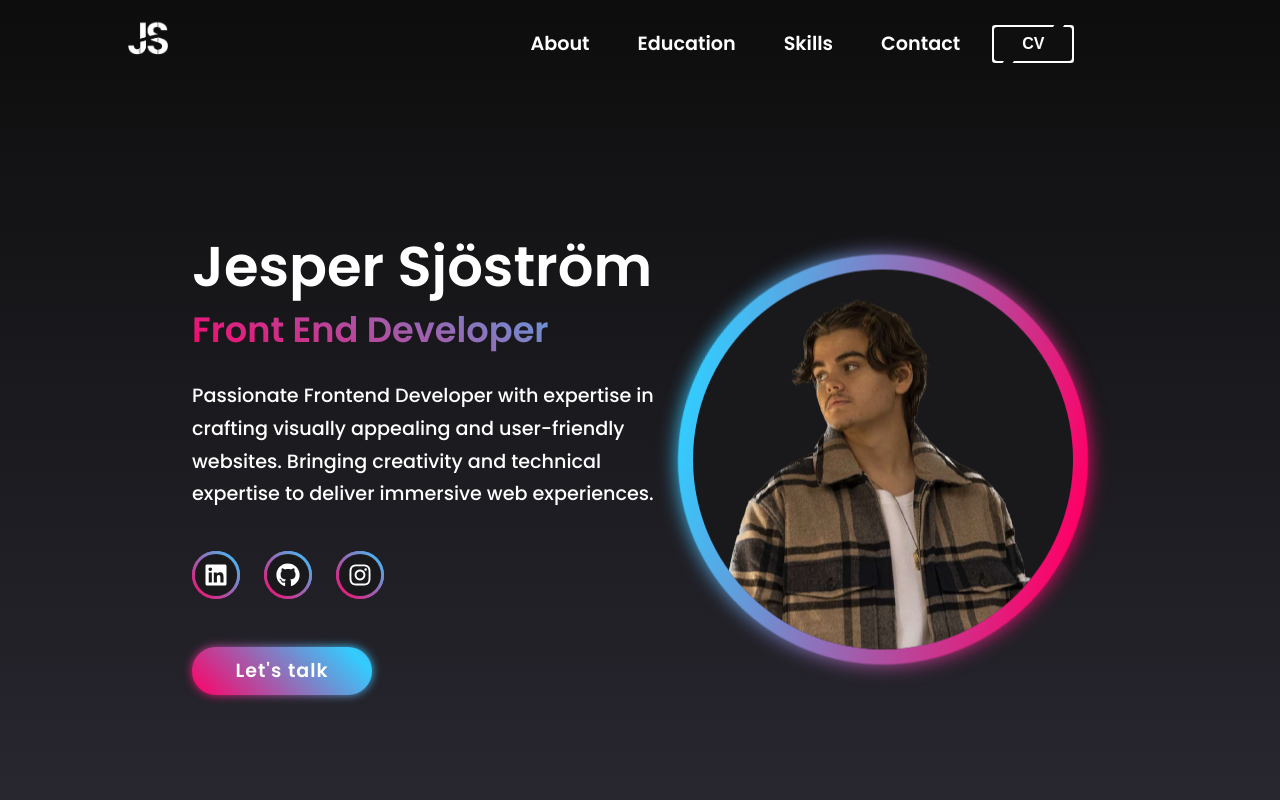
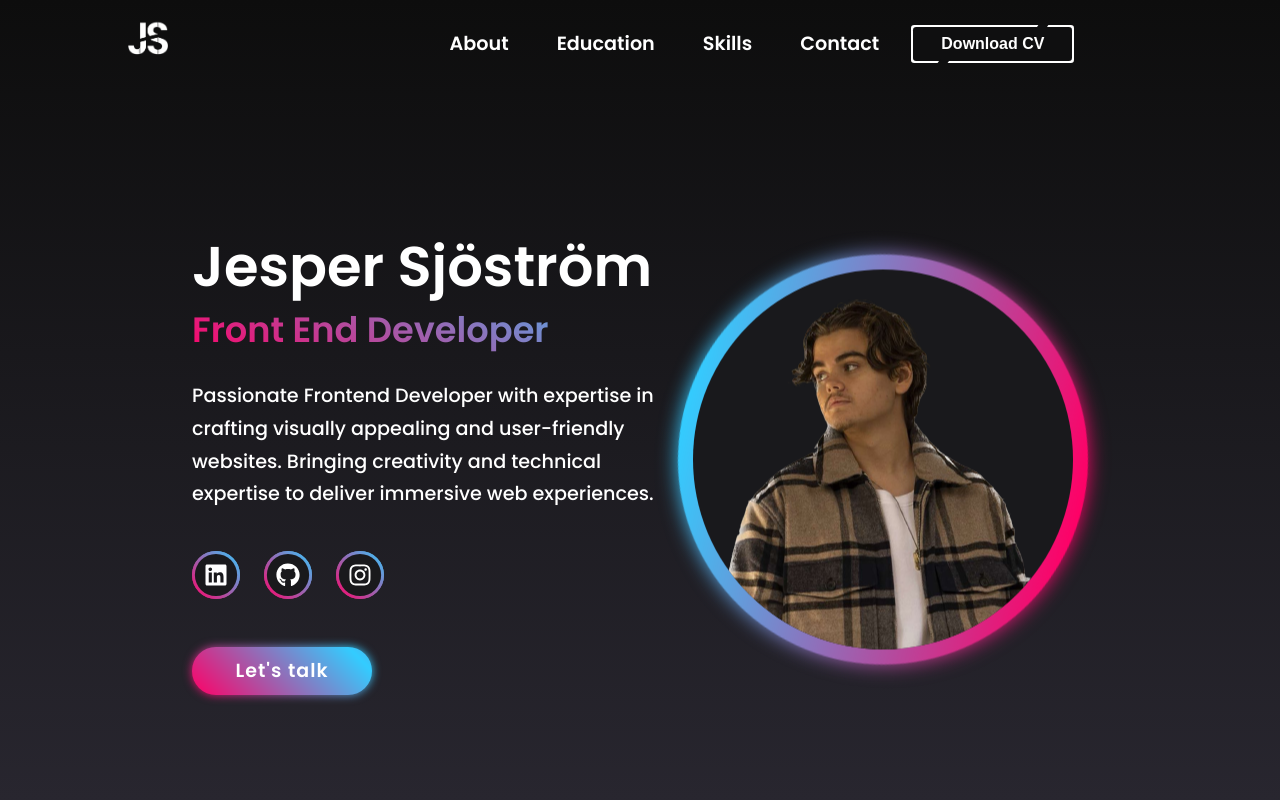
Before and after one commit to JesperSjostrom2/jespersjostrom2.github.io, a React (Create React App) app: page / in a window 1280 px wide. Shown: the top 800 px of the page. Built offline with nearby package versions, Linux system fonts and the light colour scheme; no server answers; the HTML template or start-up script is replaced by a standard one.

Commit message:
fix: updated text from CV to download CV

```diff
--- a/src/components/navbar/Navbar.jsx
+++ b/src/components/navbar/Navbar.jsx
@@ -39,7 +39,7 @@ const Navbar = () => {
         </a>
         <button className="cv">
         <a href="https://github.com/jespersjostrom2/my-cv/raw/main/cv.pdf" download="cv.pdf"></a>
-          <span>CV</span>
+          <span>Download CV</span>
           <i></i>
         </button>
         <button className="nav-btn nav-close-btn" onClick={showNavbar}>
```
